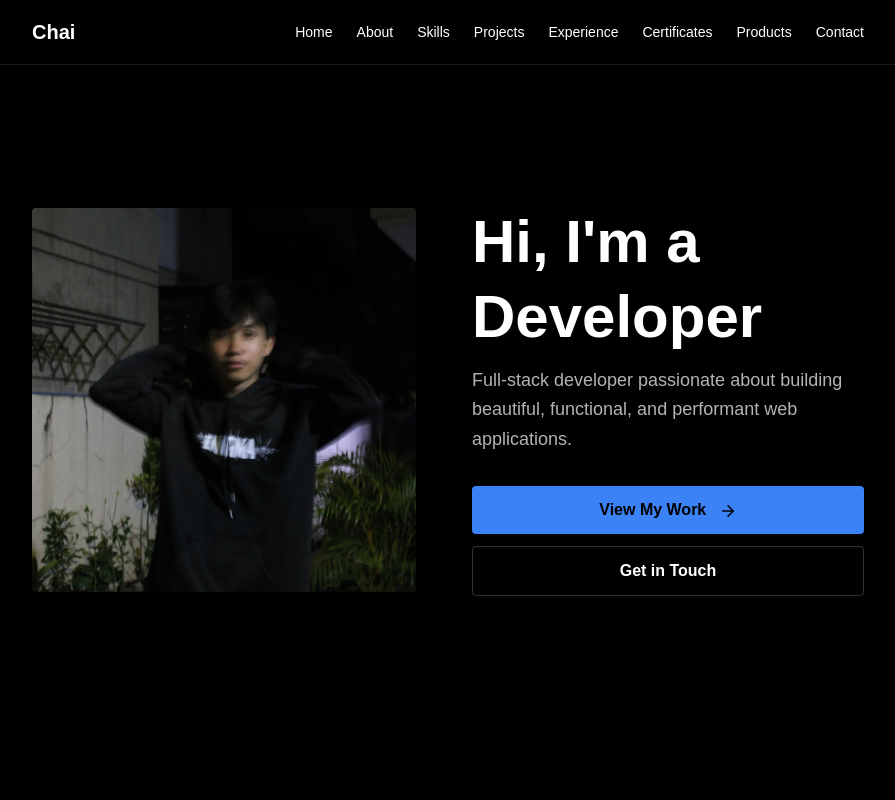
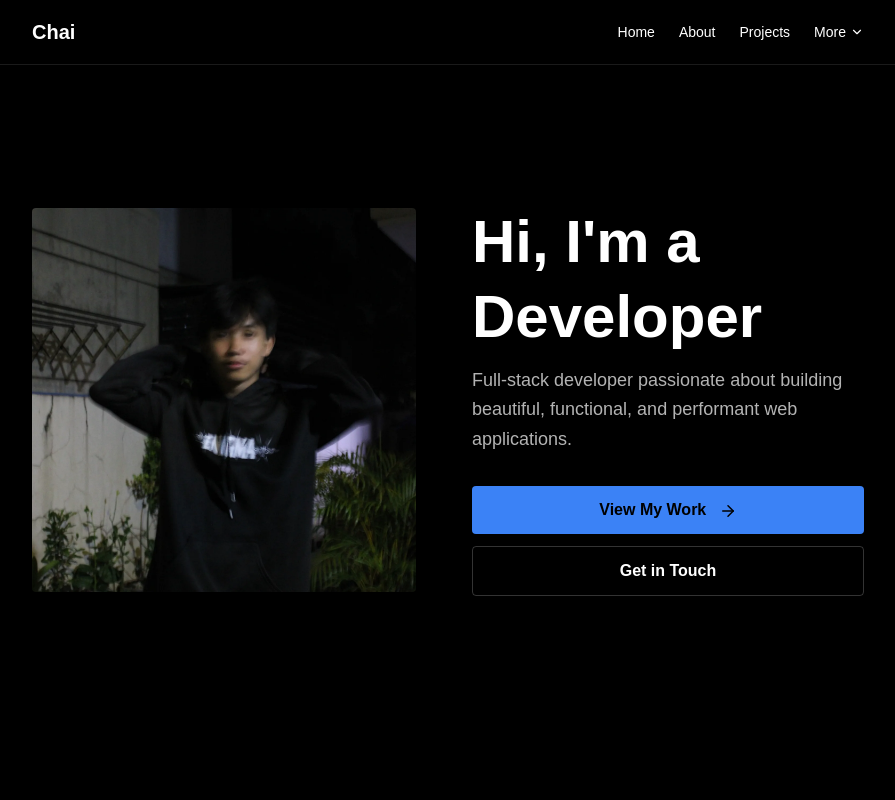
Before and after one commit to xhaiii15/charliemelorin, a React (Vite) app: page / in a window 1280 px wide. Shown: the top 800 px of the page, without its empty margins (192-1087 px from the left). Built offline with nearby package versions, Linux system fonts and the light colour scheme.

Commit message:
made the navigation list dropdown for cleaner look

```diff
--- a/src/sections/navigation.tsx
+++ b/src/sections/navigation.tsx
@@ -1,21 +1,42 @@
 "use client";
 
-import { useState } from "react";
-import { Menu, X } from "lucide-react";
+import { useState, useRef, useEffect } from "react";
+import { Menu, X, ChevronDown } from "lucide-react";
 
 export default function Navigation() {
   const [isOpen, setIsOpen] = useState(false);
+  const [isDropdownOpen, setIsDropdownOpen] = useState(false);
+  const dropdownRef = useRef<HTMLDivElement>(null);
 
-  const links = [
+  const primaryLinks = [
     { href: "#hero", label: "Home" },
     { href: "#about", label: "About" },
+    { href: "#projects", label: "Projects" },
+  ];
+
+  const moreLinks = [
     { href: "#skills", label: "Skills" },
-    { href: "#projects", label: "Projects" },
     { href: "#experience", label: "Experience" },
     { href: "#certificates", label: "Certificates" },
     { href: "#products", label: "Products" },
     { href: "#contact", label: "Contact" },
   ];
+
+  const allLinks = [...primaryLinks, ...moreLinks];
+
+  // Close dropdown on outside click
+  useEffect(() => {
+    const handleClickOutside = (e: MouseEvent) => {
+      if (
+        dropdownRef.current &&
+        !dropdownRef.current.contains(e.target as Node)
+      ) {
+        setIsDropdownOpen(false);
+      }
+    };
+    document.addEventListener("mousedown", handleClickOutside);
+    return () => document.removeEventListener("mousedown", handleClickOutside);
+  }, []);
 
   return (
     <nav className="fixed top-0 w-full bg-background border-b border-foreground/10 z-50">
@@ -23,8 +44,9 @@ export default function Navigation() {
         <div className="flex justify-between items-center h-16">
           <div className="text-xl font-bold">Chai</div>
 
-          <div className="hidden md:flex gap-6">
-            {links.map((link) => (
+          {/* Desktop nav */}
+          <div className="hidden md:flex items-center gap-6">
+            {primaryLinks.map((link) => (
               <a
                 key={link.href}
                 href={link.href}
@@ -33,20 +55,54 @@ export default function Navigation() {
                 {link.label}
               </a>
             ))}
+
+            {/* More dropdown */}
+            <div className="relative" ref={dropdownRef}>
+              <button
+                onClick={() => setIsDropdownOpen(!isDropdownOpen)}
+                className="flex items-center gap-1 text-sm hover:text-foreground/70 transition-colors"
+                aria-expanded={isDropdownOpen}
+              >
+                More
+                <ChevronDown
+                  size={14}
+                  className={`transition-transform duration-200 ${
+                    isDropdownOpen ? "rotate-180" : ""
+                  }`}
+                />
+              </button>
+
+              {isDropdownOpen && (
+                <div className="absolute right-0 mt-3 w-44 rounded-lg border border-foreground/10 bg-background shadow-lg py-1.5 animate-in fade-in slide-in-from-top-1 duration-150">
+                  {moreLinks.map((link) => (
+                    <a
+                      key={link.href}
+                      href={link.href}
+                      onClick={() => setIsDropdownOpen(false)}
+                      className="block px-4 py-2 text-sm hover:bg-foreground/5 transition-colors"
+                    >
+                      {link.label}
+                    </a>
+                  ))}
+                </div>
+              )}
+            </div>
           </div>
 
+          {/* Mobile toggle */}
           <button onClick={() => setIsOpen(!isOpen)} className="md:hidden p-2">
             {isOpen ? <X size={24} /> : <Menu size={24} />}
           </button>
         </div>
 
+        {/* Mobile nav — full list, no dropdown needed since it's already stacked */}
         {isOpen && (
-          <div className="md:hidden pb-4 space-y-2 border-t border-foreground/10">
-            {links.map((link) => (
+          <div className="md:hidden pb-4 space-y-1 border-t border-foreground/10 pt-2">
+            {allLinks.map((link) => (
               <a
                 key={link.href}
                 href={link.href}
-                className="block px-4 py-2 text-sm hover:text-foreground/70"
+                className="block px-4 py-2 text-sm hover:text-foreground/70 hover:bg-foreground/5 rounded-md transition-colors"
                 onClick={() => setIsOpen(false)}
               >
                 {link.label}
```
